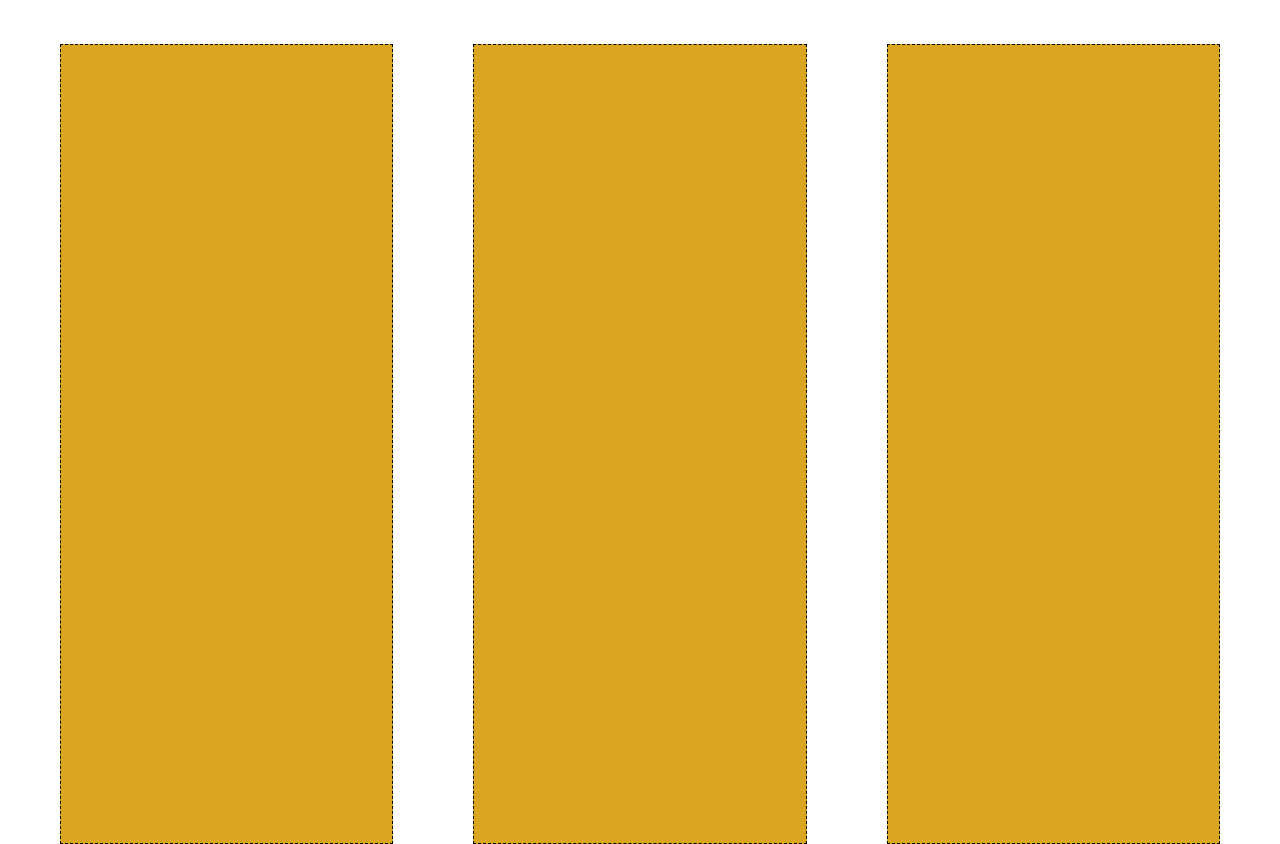
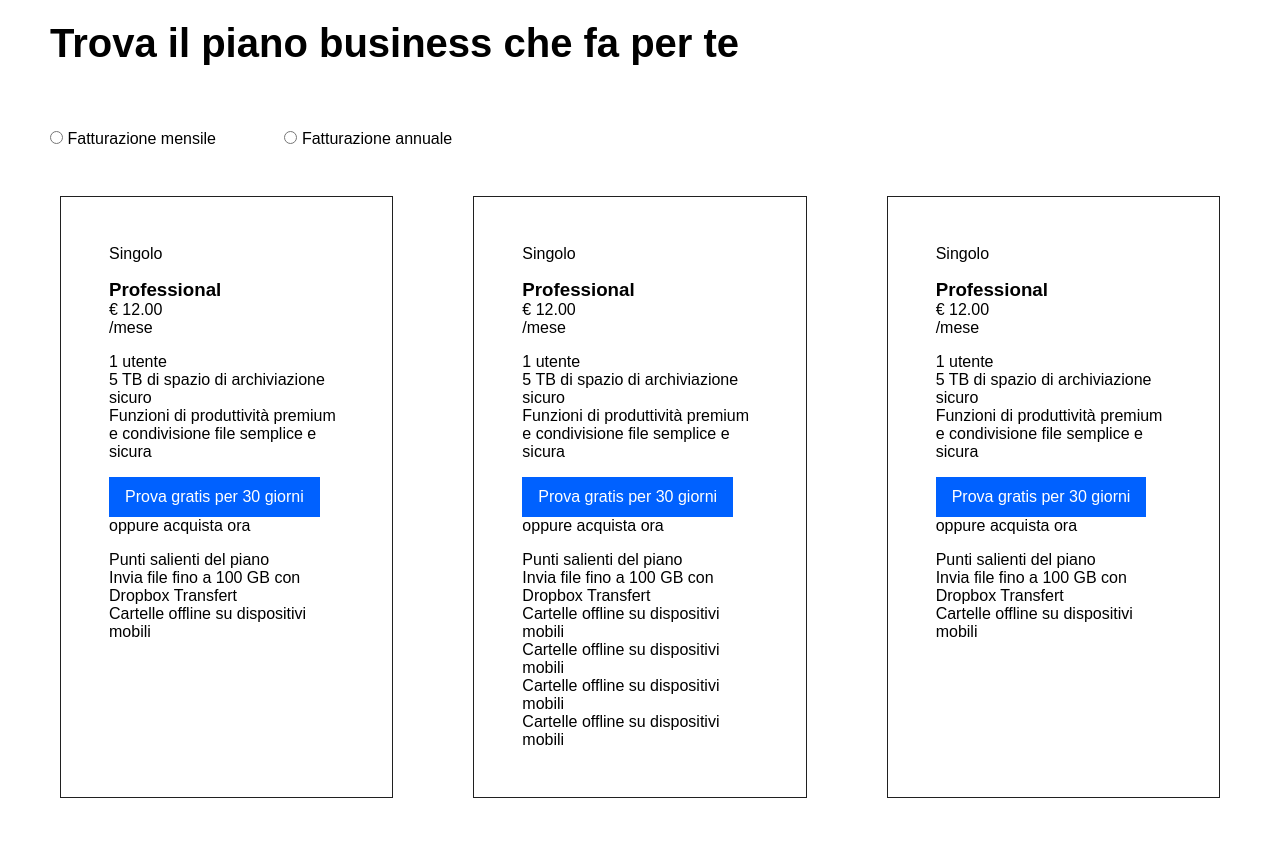
Before and after one commit to luigicaiaffa/htmlcss-dropbox, a plain HTML site: page index.html in a window 1280 px wide. Shown: the part 1080-1924 px from the top of the page. Drawn offline with Linux system fonts and the light colour scheme.

Commit message:
add card section structure

```diff
--- a/css/style.css
+++ b/css/style.css
@@ -48,9 +48,9 @@ a {
   font-size: 2.5rem;
 
   /* *DEBUG */
-  margin: 50px auto;
+  /* margin: 50px auto;
   background-color: goldenrod;
-  border: 1px dashed black;
+  border: 1px dashed black; */
 }
 
 /* ! HEADER */
@@ -60,6 +60,7 @@ a {
 .page-header {
   background-color: white;
   color: #202020;
+  border-bottom: 2px solid #afafaf;
   line-height: 35px;
   padding: 1.5rem;
   display: flex;
@@ -84,7 +85,7 @@ a {
 }
 
 .logo-header {
-  width: 150px;
+  width: 160px;
 }
 
 /* # HERO SECTION */
@@ -100,7 +101,6 @@ a {
 
 .hero-title {
   font-size: 5rem;
-  margin-right: 4rem;
 }
 
 .hero-blocks {
@@ -147,25 +147,33 @@ a {
 
 /* # PLAN CARD SECTION */
 
+.plan-card-section {
+  margin-top: 12rem;
+}
+
+.plan-card-section > .label {
+  margin: 4rem 0 3rem;
+}
+
+.label > label {
+  padding-right: 4rem;
+}
+
 .plan-card-section > .container {
   display: flex;
   justify-content: space-between;
-  align-items: center;
+  align-items: stretch;
   gap: 80px;
 }
 
-.plan-card-section > .label {
-  /* *DEBUG */
-  margin: 50px auto;
-}
-
 .plan-card {
-  flex-grow: 1;
-
-  /* *DEBUG */
-  background-color: goldenrod;
-  border: 1px dashed black;
-  height: 800px;
+  flex-basis: 30%;
+  padding: 3rem;
+  border: 1px solid #202020;
+  display: flex;
+  flex-direction: column;
+  justify-content: flex-start;
+  gap: 1rem;
 }
 
 .plan-card-bottom {
--- a/index.html
+++ b/index.html
@@ -72,8 +72,11 @@
                 uno spazio di archiviazione sicuro: è un modo intelligente e
                 integrato per ottimizzare il flusso di lavoro esistente.
               </p>
+
               <button class="btn lg">Inizia la tua prova gratuita</button>
+
               <span>Annulla in qualsiasi momento</span>
+
               <div class="arrow-down">
                 <i class="fa-solid fa-arrow-down fa-2xl"></i>
               </div>
@@ -97,17 +100,141 @@
 
           <!-- LABEL -->
           <div class="label">
-            <input type="radio" id="fatturazione" name="fatturazione" />
+            <input
+              type="radio"
+              id="fatturazione-mensile"
+              name="fatturazione-mensile"
+            />
             <label for="fatturazione-mensile">Fatturazione mensile</label>
-            <input type="radio" id="fatturazione" name="fatturazione" />
+
+            <input
+              type="radio"
+              id="fatturazione-annuale"
+              name="fatturazione-annuale"
+            />
             <label for="fatturazione-annuale">Fatturazione annuale</label>
           </div>
 
-          <!-- PLAN CARD -->
           <div class="container">
-            <div class="plan-card"></div>
-            <div class="plan-card"></div>
-            <div class="plan-card"></div>
+            <!-- CARD 1 -->
+            <div class="plan-card">
+              <div>
+                <div>Singolo</div>
+              </div>
+
+              <div>
+                <h3>Professional</h3>
+
+                <div>&euro; 12.00</div>
+
+                <div>/mese</div>
+              </div>
+
+              <ul>
+                <li>1 utente</li>
+                <li>5 TB di spazio di archiviazione sicuro</li>
+                <li>
+                  Funzioni di produttività premium e condivisione file semplice
+                  e sicura
+                </li>
+              </ul>
+
+              <div>
+                <button class="btn lg">Prova gratis per 30 giorni</button>
+
+                <div>oppure <a href="#">acquista ora</a></div>
+              </div>
+
+              <div>
+                <div>Punti salienti del piano</div>
+
+                <ul>
+                  <li>Invia file fino a 100 GB con Dropbox Transfert</li>
+                  <li>Cartelle offline su dispositivi mobili</li>
+                </ul>
+              </div>
+            </div>
+
+            <!-- CARD 2 -->
+            <div class="plan-card">
+              <div>
+                <div>Singolo</div>
+              </div>
+
+              <div>
+                <h3>Professional</h3>
+
+                <div>&euro; 12.00</div>
+
+                <div>/mese</div>
+              </div>
+
+              <ul>
+                <li>1 utente</li>
+                <li>5 TB di spazio di archiviazione sicuro</li>
+                <li>
+                  Funzioni di produttività premium e condivisione file semplice
+                  e sicura
+                </li>
+              </ul>
+
+              <div>
+                <button class="btn lg">Prova gratis per 30 giorni</button>
+
+                <div>oppure <a href="#">acquista ora</a></div>
+              </div>
+
+              <div>
+                <div>Punti salienti del piano</div>
+
+                <ul>
+                  <li>Invia file fino a 100 GB con Dropbox Transfert</li>
+                  <li>Cartelle offline su dispositivi mobili</li>
+                  <li>Cartelle offline su dispositivi mobili</li>
+                  <li>Cartelle offline su dispositivi mobili</li>
+                  <li>Cartelle offline su dispositivi mobili</li>
+                </ul>
+              </div>
+            </div>
+
+            <!-- CARD 3 -->
+            <div class="plan-card">
+              <div>
+                <div>Singolo</div>
+              </div>
+
+              <div>
+                <h3>Professional</h3>
+
+                <div>&euro; 12.00</div>
+
+                <div>/mese</div>
+              </div>
+
+              <ul>
+                <li>1 utente</li>
+                <li>5 TB di spazio di archiviazione sicuro</li>
+                <li>
+                  Funzioni di produttività premium e condivisione file semplice
+                  e sicura
+                </li>
+              </ul>
+
+              <div>
+                <button class="btn lg">Prova gratis per 30 giorni</button>
+
+                <div>oppure <a href="#">acquista ora</a></div>
+              </div>
+
+              <div>
+                <div>Punti salienti del piano</div>
+
+                <ul>
+                  <li>Invia file fino a 100 GB con Dropbox Transfert</li>
+                  <li>Cartelle offline su dispositivi mobili</li>
+                </ul>
+              </div>
+            </div>
           </div>
 
           <!-- BOTTOM CARD -->
```
